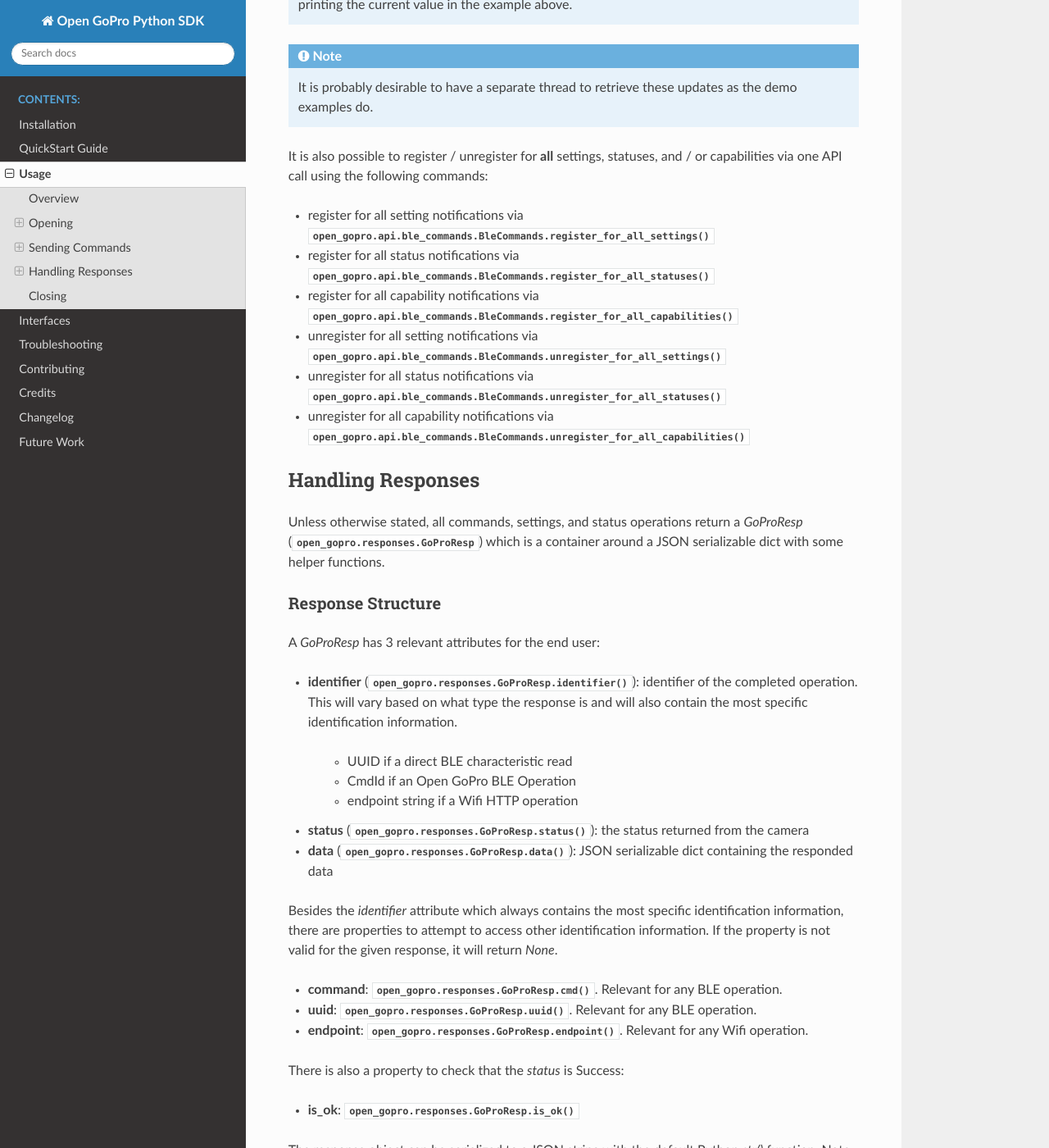
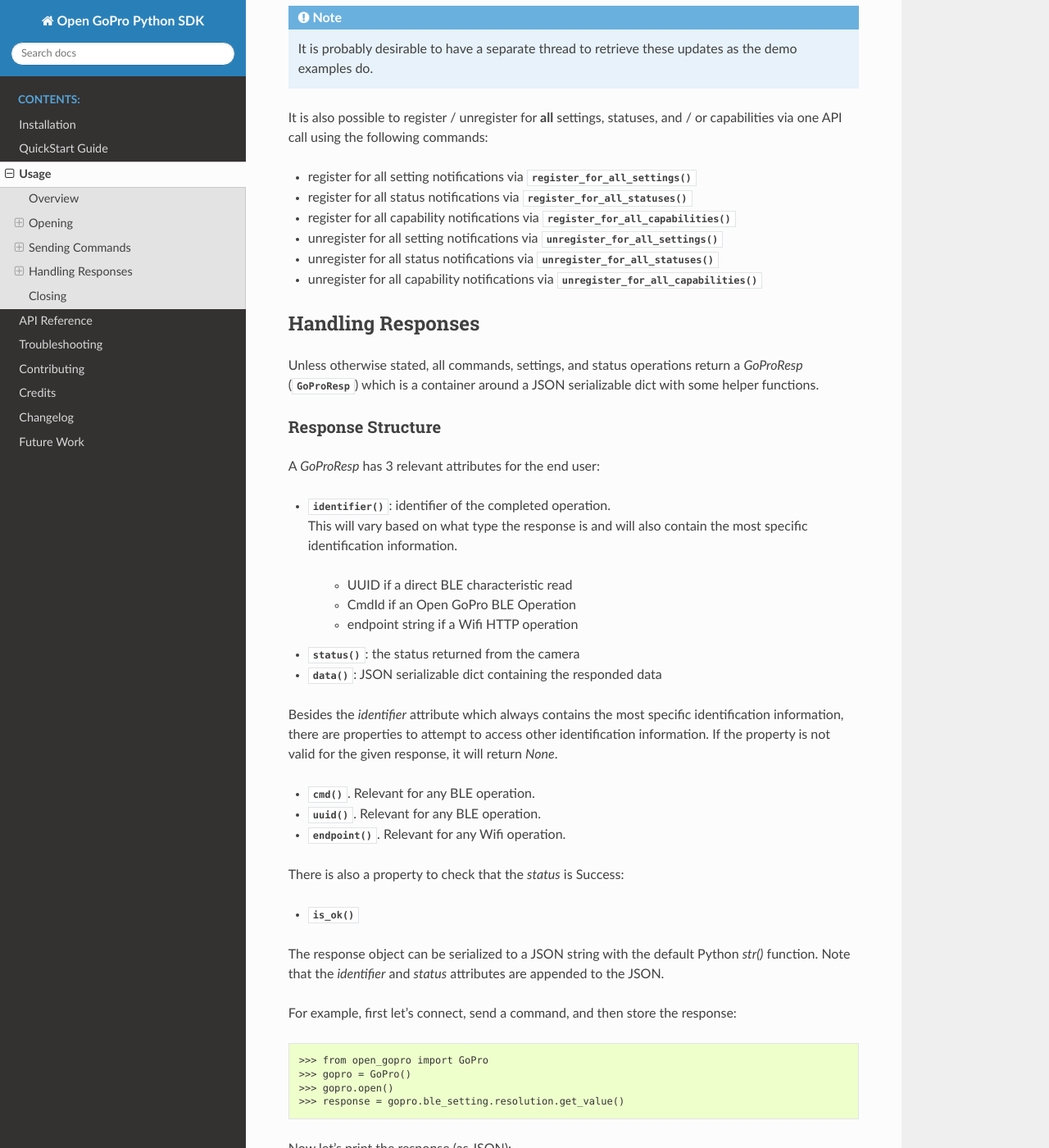
Before and after one commit to gopro/OpenGoPro, a Sphinx documentation site: the page built from demos/python/sdk_wireless_camera_control/docs/usage.rst, in a window 1280 px wide and 1400 px high, scrolled down 6084 px. Shown: the whole window at 82% size. Built offline with Sphinx 7.4.7 and the Read the Docs theme 2.0.0, drawn with Linux system fonts in a browser that asks for light colours; the version number could not be read and is left out; some of the changed text lies outside the part shown.

Commit message:
Refactor into common interfaces

```diff
--- a/demos/python/sdk_wireless_camera_control/docs/usage.rst
+++ b/demos/python/sdk_wireless_camera_control/docs/usage.rst
@@ -4,14 +4,16 @@ Usage
 *****
 
 This section will describe some high level information of how to use the Open GoPro module. For more detailed
-information, see the :ref:`Interfaces<Interfaces>` section. For just running the demo, see the
+information, see the :ref:`Interfaces<API Reference>` section. For just running the demo, see the
 :ref:`QuickStart Guide<QuickStart Guide>` section.
 
 Overview
 ========
 
-The top level interface is the :ref:`GoPro <GoPro>` class. One `GoPro` instance corresponds to a (potentially not
-yet) connected GoPro camera resource.
+There are two top-level interfaces to the GoPro camera:
+
+One :class:`~open_gopro.gopro.WirelessGoPro` or :class:`~open_gopro.gopro.WiredGoPro` instance corresponds to a
+(potentially not yet) connected GoPro camera resource.
 
 Once a `GoPro` instance is :ref:`opened<Opening>`, it can be interacted with (via BLE and / or WiFi) by:
 
@@ -93,7 +95,7 @@ using anything else.
 
 The version string can be accessed via the `version` property
 
-- :meth:`open_gopro.gopro.WirelessGoPro.version`
+- :meth:`~open_gopro.gopro.WirelessGoPro.version`
 
 Camera Readiness
 ----------------
@@ -102,8 +104,8 @@ A command can not be sent to the camera if it is not ready where "ready" is defi
 busy. These two states are managed automatically by the `GoPro` instance such that a call to any command will
 block until the camera is ready. It is possible to check these from the application via:
 
-- :meth:`open_gopro.gopro.WirelessGoPro.is_encoding`
-- :meth:`open_gopro.gopro.WirelessGoPro.is_busy`
+- :meth:`~open_gopro.gopro.WirelessGoPro.is_encoding`
+- :meth:`~open_gopro.gopro.WirelessGoPro.is_busy`
 
 For example,
 
@@ -153,8 +155,8 @@ Commands
 ^^^^^^^^
 
 Commands are callable instance attributes of a Commands class instance
-(i.e. :class:`open_gopro.api.ble_commands.BleCommands` or
-:class:`open_gopro.api.http_commands.HttpCommands`), thus they can be called directly:
+(i.e. :class:`~open_gopro.api.ble_commands.BleCommands` or
+:class:`~open_gopro.api.http_commands.HttpCommands`), thus they can be called directly:
 
 .. code-block:: python
 
@@ -165,7 +167,7 @@ Commands are callable instance attributes of a Commands class instance
 Statuses
 ^^^^^^^^
 
-Statuses are instances of a BleStatus(:class:`open_gopro.api.builders.BleStatus`). They can be read
+Statuses are instances of a BleStatus(:class:`~open_gopro.api.builders.BleStatus`). They can be read
 synchronously using their `get_value` method as such:
 
 .. code-block:: python
@@ -183,14 +185,14 @@ It is also possible to read all statuses at once via:
 
 .. note::
     WiFi can not access individual statuses. Instead it can use the `get_camera_state`
-    (:meth:`open_gopro.api.http_commands.HttpCommands.get_camera_state`)
+    (:meth:`~open_gopro.api.http_commands.HttpCommands.get_camera_state`)
     command to retrieve all of them (as well as all of the settings) at once
 
 Settings
 ^^^^^^^^
 
-Settings are instances of a BleSetting(:class:`open_gopro.api.builders.BleSetting`)
-or HttpSetting(:class:`open_gopro.api.builders.HttpSetting`). They can be interacted synchronously in several
+Settings are instances of a BleSetting(:class:`~open_gopro.api.builders.BleSetting`)
+or HttpSetting(:class:`~open_gopro.api.builders.HttpSetting`). They can be interacted synchronously in several
 ways.
 
 Their values can be read (via BLE) using the `get_value` method as such:
@@ -210,7 +212,7 @@ It is also possible to read all settings at once via:
 
 .. note::
     WiFi can not access individual settings. Instead it can use the `get_camera_state`
-    (:meth:`open_gopro.api.http_commands.HttpCommands.get_camera_state`)
+    (:meth:`~open_gopro.api.http_commands.HttpCommands.get_camera_state`)
     command to retrieve all of them (as well as all of the statuses) at once.
 
 Depending on the camera's current state, settings will have differing capabilities. It is possible to query
@@ -239,21 +241,21 @@ This section describes how to register for and handle asynchronous push notifica
 
 It is possible to enable push notifications for any of the following:
 
-- setting values via :meth:`open_gopro.api.builders.BleSetting.register_value_update`
-- setting capabilities via :meth:`open_gopro.api.builders.BleSetting.register_capability_update`
-- status values via :meth:`open_gopro.api.builders.BleStatus.register_value_update`
+- setting values via :meth:`~open_gopro.api.builders.BleSetting.register_value_update`
+- setting capabilities via :meth:`~open_gopro.api.builders.BleSetting.register_capability_update`
+- status values via :meth:`~open_gopro.api.builders.BleStatus.register_value_update`
 
 Firstly, the desired settings / id must be registered for.
 
 Once registered, the camera will send a push notification when the relevant setting / status changes. These
 responses are added to an internal queue of the `GoPro` instance and can be retrieved via
-:meth:`open_gopro.gopro.WirelessGoPro.get_notification`.
+:meth:`~open_gopro.gopro.WirelessGoPro.get_notification`.
 
 It is possible to stop receiving notifications by issuing the relevant unregister command, i.e.:
 
-- setting values via :meth:`open_gopro.api.builders.BleSetting.unregister_value_update`
-- setting capabilities via :meth:`open_gopro.api.builders.BleSetting.unregister_capability_update`
-- status values via :meth:`open_gopro.api.builders.BleStatus.unregister_value_update`
+- setting values via :meth:`~open_gopro.api.builders.BleSetting.unregister_value_update`
+- setting capabilities via :meth:`~open_gopro.api.builders.BleSetting.unregister_capability_update`
+- status values via :meth:`~open_gopro.api.builders.BleStatus.unregister_value_update`
 
 Here is an example of registering for and receiving FOV updates:
 
@@ -282,18 +284,18 @@ Here is an example of registering for and receiving FOV updates:
 It is also possible to register / unregister for **all** settings, statuses, and / or capabilities
 via one API call using the following commands:
 
-- register for all setting notifications via :meth:`open_gopro.api.ble_commands.BleCommands.register_for_all_settings`
-- register for all status notifications via :meth:`open_gopro.api.ble_commands.BleCommands.register_for_all_statuses`
-- register for all capability notifications via :meth:`open_gopro.api.ble_commands.BleCommands.register_for_all_capabilities`
-- unregister for all setting notifications via :meth:`open_gopro.api.ble_commands.BleCommands.unregister_for_all_settings`
-- unregister for all status notifications via :meth:`open_gopro.api.ble_commands.BleCommands.unregister_for_all_statuses`
-- unregister for all capability notifications via :meth:`open_gopro.api.ble_commands.BleCommands.unregister_for_all_capabilities`
+- register for all setting notifications via :meth:`~open_gopro.api.ble_commands.BleCommands.register_for_all_settings`
+- register for all status notifications via :meth:`~open_gopro.api.ble_commands.BleCommands.register_for_all_statuses`
+- register for all capability notifications via :meth:`~open_gopro.api.ble_commands.BleCommands.register_for_all_capabilities`
+- unregister for all setting notifications via :meth:`~open_gopro.api.ble_commands.BleCommands.unregister_for_all_settings`
+- unregister for all status notifications via :meth:`~open_gopro.api.ble_commands.BleCommands.unregister_for_all_statuses`
+- unregister for all capability notifications via :meth:`~open_gopro.api.ble_commands.BleCommands.unregister_for_all_capabilities`
 
 Handling Responses
 ==================
 
 Unless otherwise stated, all commands, settings, and status operations return a `GoProResp`
-(:class:`open_gopro.responses.GoProResp`) which is a container around a JSON serializable dict with some helper
+(:class:`~open_gopro.responses.GoProResp`) which is a container around a JSON serializable dict with some helper
 functions.
 
 Response Structure
@@ -301,26 +303,26 @@ Response Structure
 
 A `GoProResp` has 3 relevant attributes for the end user:
 
-- | **identifier** (:meth:`open_gopro.responses.GoProResp.identifier`): identifier of the completed operation.
+- | :meth:`~open_gopro.responses.GoProResp.identifier`: identifier of the completed operation.
   | This will vary based on what type the response is and will also contain the most specific identification information.
 
     - UUID if a direct BLE characteristic read
     - CmdId if an Open GoPro BLE Operation
     - endpoint string if a Wifi HTTP operation
-- **status** (:meth:`open_gopro.responses.GoProResp.status`): the status returned from the camera
-- **data** (:meth:`open_gopro.responses.GoProResp.data`): JSON serializable dict containing the responded data
+- :meth:`~open_gopro.responses.GoProResp.status`: the status returned from the camera
+- :meth:`~open_gopro.responses.GoProResp.data`: JSON serializable dict containing the responded data
 
 Besides the `identifier` attribute which always contains the most specific identification information, there are properties
 to attempt to access other identification information. If the property is not valid for the given response,
 it will return `None`.
 
-- **command**: :meth:`open_gopro.responses.GoProResp.cmd`. Relevant for any BLE operation.
-- **uuid**: :meth:`open_gopro.responses.GoProResp.uuid`. Relevant for any BLE operation.
-- **endpoint**: :meth:`open_gopro.responses.GoProResp.endpoint`. Relevant for any Wifi operation.
+- :meth:`~open_gopro.responses.GoProResp.cmd`. Relevant for any BLE operation.
+- :meth:`~open_gopro.responses.GoProResp.uuid`. Relevant for any BLE operation.
+- :meth:`~open_gopro.responses.GoProResp.endpoint`. Relevant for any Wifi operation.
 
 There is also a property to check that the `status` is Success:
 
-- **is_ok**: :meth:`open_gopro.responses.GoProResp.is_ok`
+- :meth:`~open_gopro.responses.GoProResp.is_ok`
 
 The response object can be serialized to a JSON string with the default Python `str()` function. Note that
 the `identifier` and `status` attributes are appended to the JSON.
@@ -364,7 +366,7 @@ Now let's inspect the responses various attributes / properties:
 Data Access
 -----------
 
-The response data is stored in the `data` attribute (:meth:`open_gopro.responses.GoProResp.data`) but can also
+The response data is stored in the `data` attribute (:meth:`~open_gopro.responses.GoProResp.data`) but can also
 be accessed via dict access on the instance since `__getitem__` has been overridden. For example, the must
 succinct way to access the current resolution from the response is:
 
@@ -396,7 +398,7 @@ Value Flattening
 ----------------
 
 For short responses, it is rather unwieldy to access the JSON dict as described above. Therefore, you can attempt to use the
-`flatten` property (:meth:`open_gopro.responses.GoProResp.flatten`) to flatten the data:
+`flatten` property (:meth:`~open_gopro.responses.GoProResp.flatten`) to flatten the data:
 
 Continuing with our example above, where previously we accessed the responded resolution as:
 
```
Also changed, not shown: demos/python/sdk_wireless_camera_control/docs/api.rst (+8 -19 lines), demos/python/sdk_wireless_camera_control/docs/index.rst (+8 -6 lines), demos/python/sdk_wireless_camera_control/docs/quickstart.rst (+58 -33 lines), demos/python/sdk_wireless_camera_control/README.md, 12 other files.
